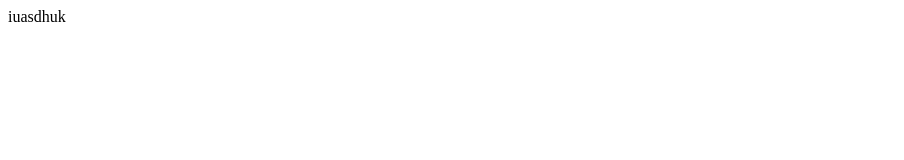
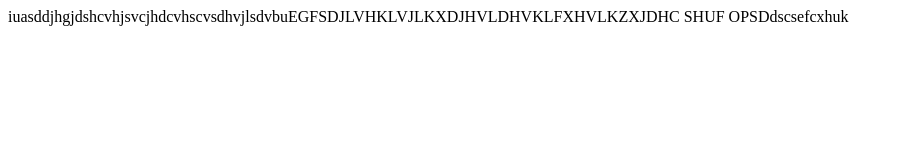
Before and after one commit to shubham9648/learningHosting, a plain HTML site: page index.html in a window 1280 px wide. Shown: the whole page, without its empty margins (0-904 px from the left). Drawn offline with Linux system fonts and the light colour scheme.

Commit message:
checking updates

```diff
--- a/index.html
+++ b/index.html
@@ -7,6 +7,6 @@
     <title>Document</title>
 </head>
 <body>
-    iuasdhuk
+    iuasddjhgjdshcvhjsvcjhdcvhscvsdhvjlsdvbuEGFSDJLVHKLVJLKXDJHVLDHVKLFXHVLKZXJDHC SHUF OPSDdscsefcxhuk
 </body>
 </html>
```
